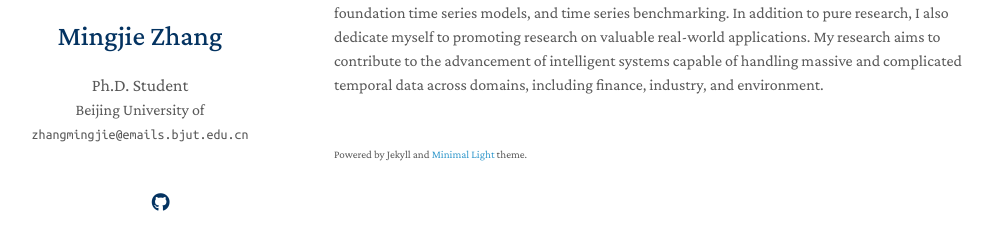
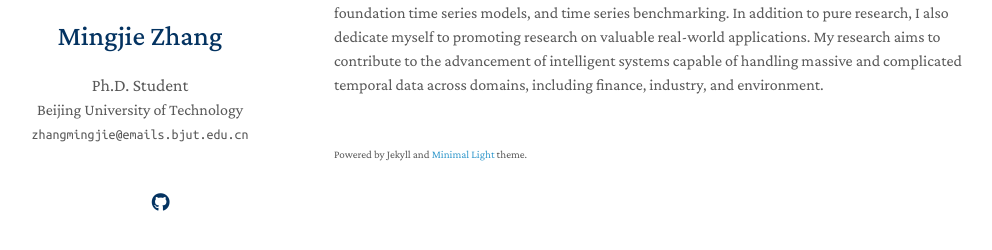
Before and after one commit to MingJ-Zhang/MingJ-Zhang.github.io, a Jekyll site: the page built from index.md, in a window 1280 px wide. Shown: the part 242-492 px from the top of the page, without its empty margins (136-1128 px from the left). Built offline with Jekyll 4.4.1, drawn with Linux system fonts in a browser that asks for light colours; a style sheet for code colours, icons or effects is not loaded; our own code applies the rules of GitHub Pages for plain Markdown files.

```diff
--- a/_config.yml
+++ b/_config.yml
@@ -1,7 +1,7 @@
 # Basic Information
 title: Mingjie Zhang
 position: Ph.D. Student
-affiliation: Beijing University of
+affiliation: Beijing University of Technology
 email: zhangmingjie@emails.bjut.edu.cn
 
 # Search Engine Optimization (SEO)
```
